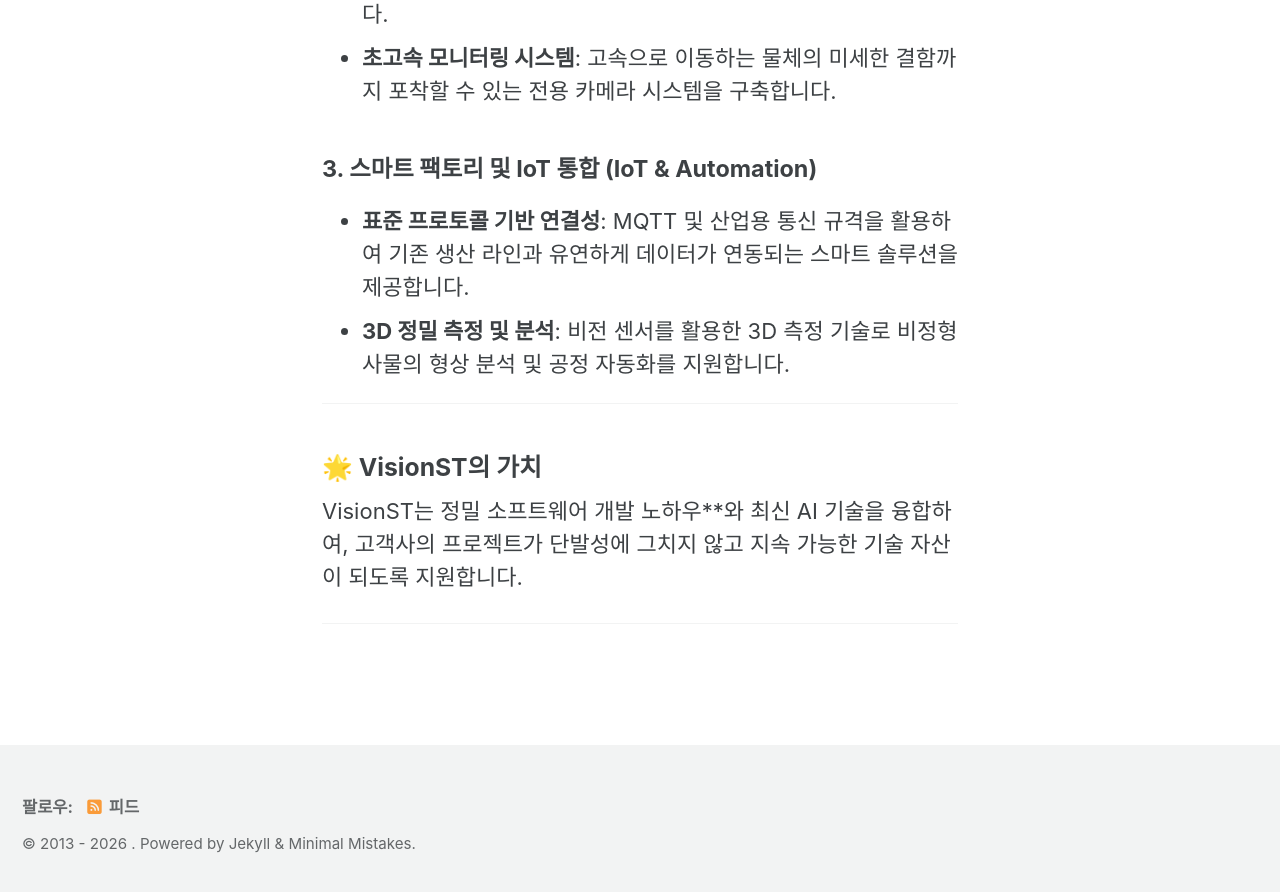
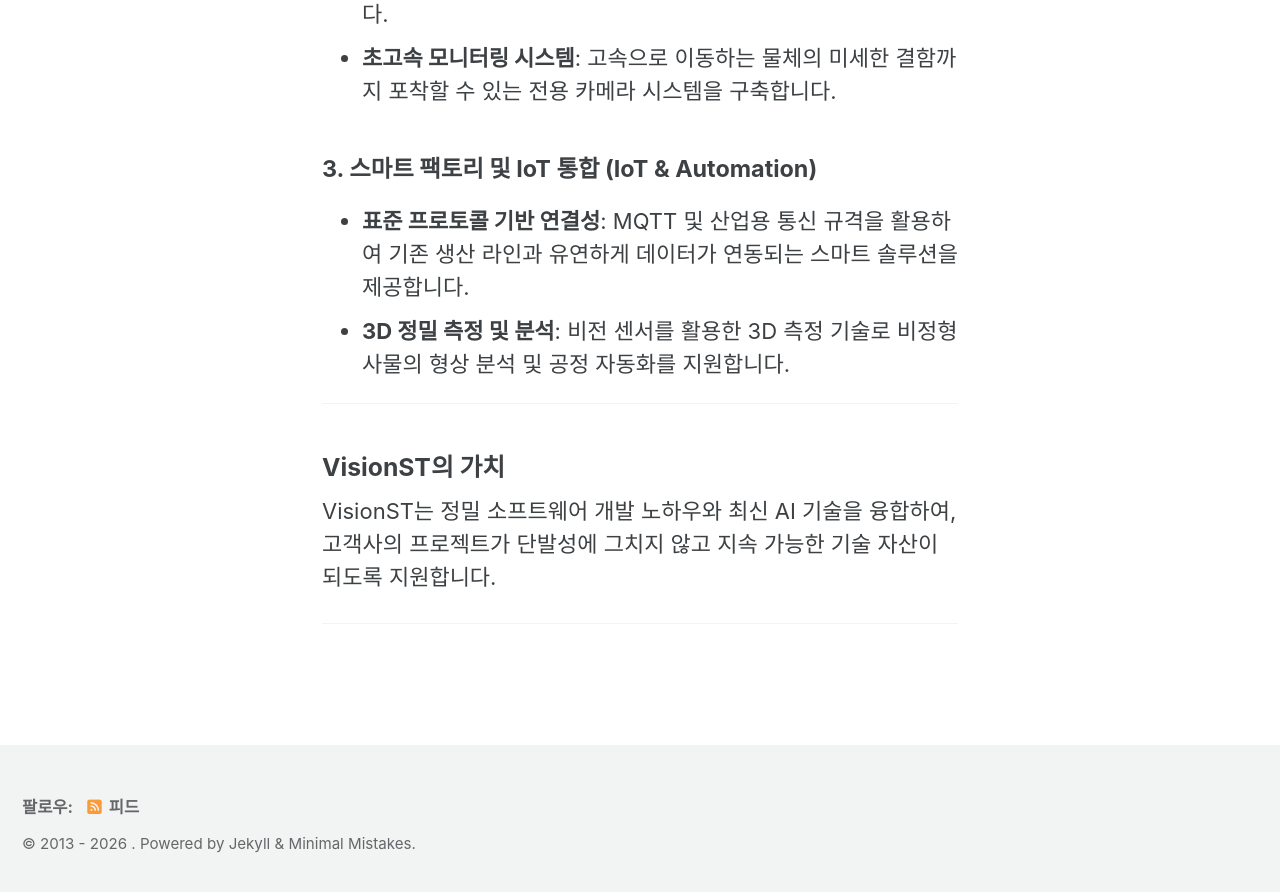
Before and after one commit to jgkim9/jgkim9.gibhub.io, a Jekyll site: the page built from _pages/about.md, in a window 1280 px wide and 900 px high, scrolled down 1294 px. Shown: the top 892 px of the window. Built offline with Jekyll 4.4.1, drawn with Linux system fonts in a browser that asks for light colours; cached includes are drawn as plain includes; some of the changed text lies outside the part shown.

Commit message:
오타 수정, 글 앞에 그림 제거

```diff
--- a/_pages/about.md
+++ b/_pages/about.md
@@ -12,7 +12,7 @@
 
 ---
 
-### 🛠️ 핵심 역량 (Core Competencies)
+### 핵심 역량 (Core Competencies)
 
 #### **1. AI 기반 지능형 인식 시스템 (AI Vision & Deep Learning)**
 * **AI 기반 초고속 객체 감지**: 최신 AI 모델을 활용하여 현장의 사물 및 결함을 실시간으로 정밀하게 인식합니다.
@@ -30,7 +30,7 @@
 
 ---
 
-### 🌟 VisionST의 가치
-VisionST는 정밀 소프트웨어 개발 노하우**와 최신 AI 기술을 융합하여, 고객사의 프로젝트가 단발성에 그치지 않고 지속 가능한 기술 자산이 되도록 지원합니다.
+### VisionST의 가치
+VisionST는 정밀 소프트웨어 개발 노하우와 최신 AI 기술을 융합하여, 고객사의 프로젝트가 단발성에 그치지 않고 지속 가능한 기술 자산이 되도록 지원합니다.
 
 ---
```
